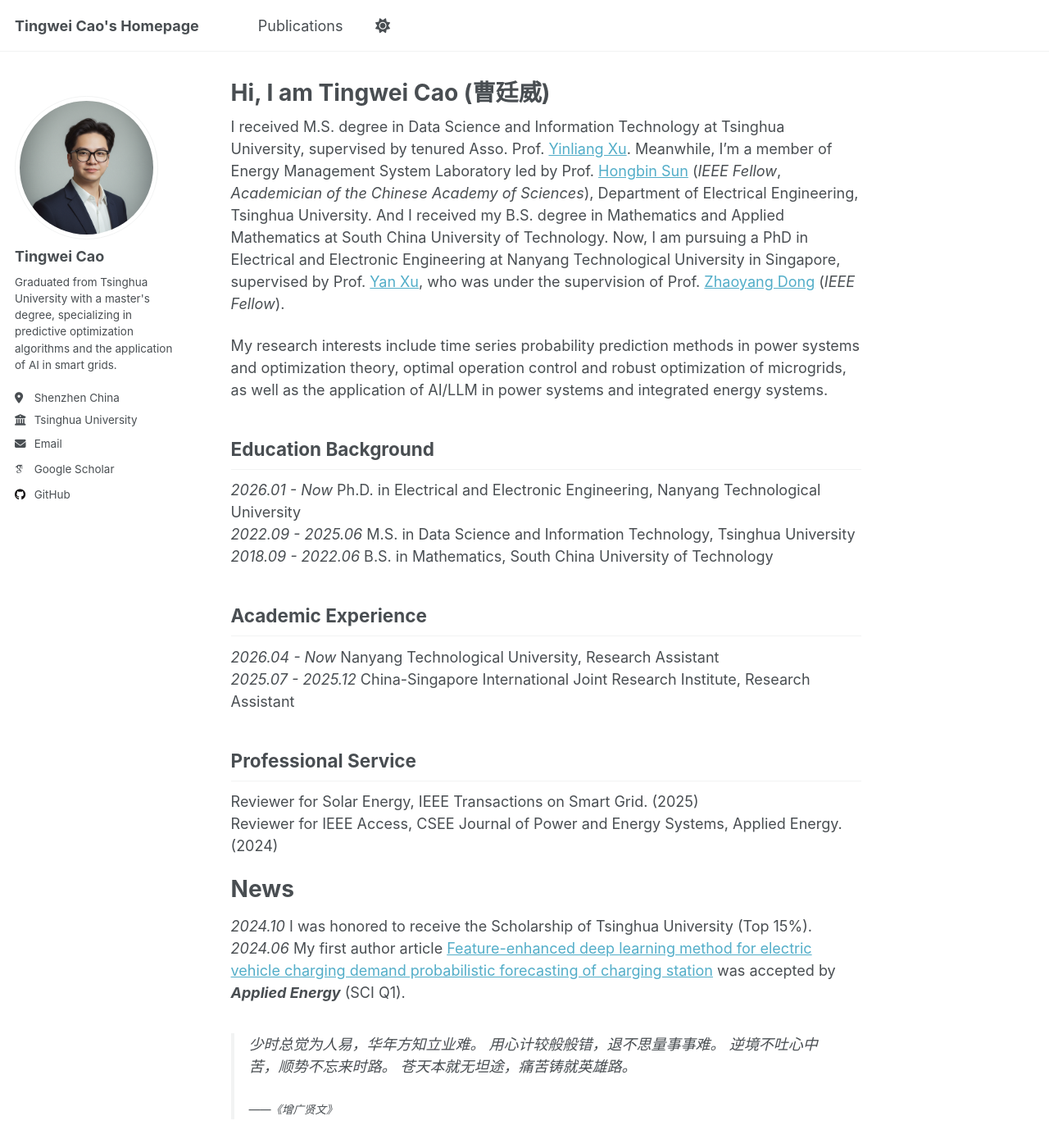
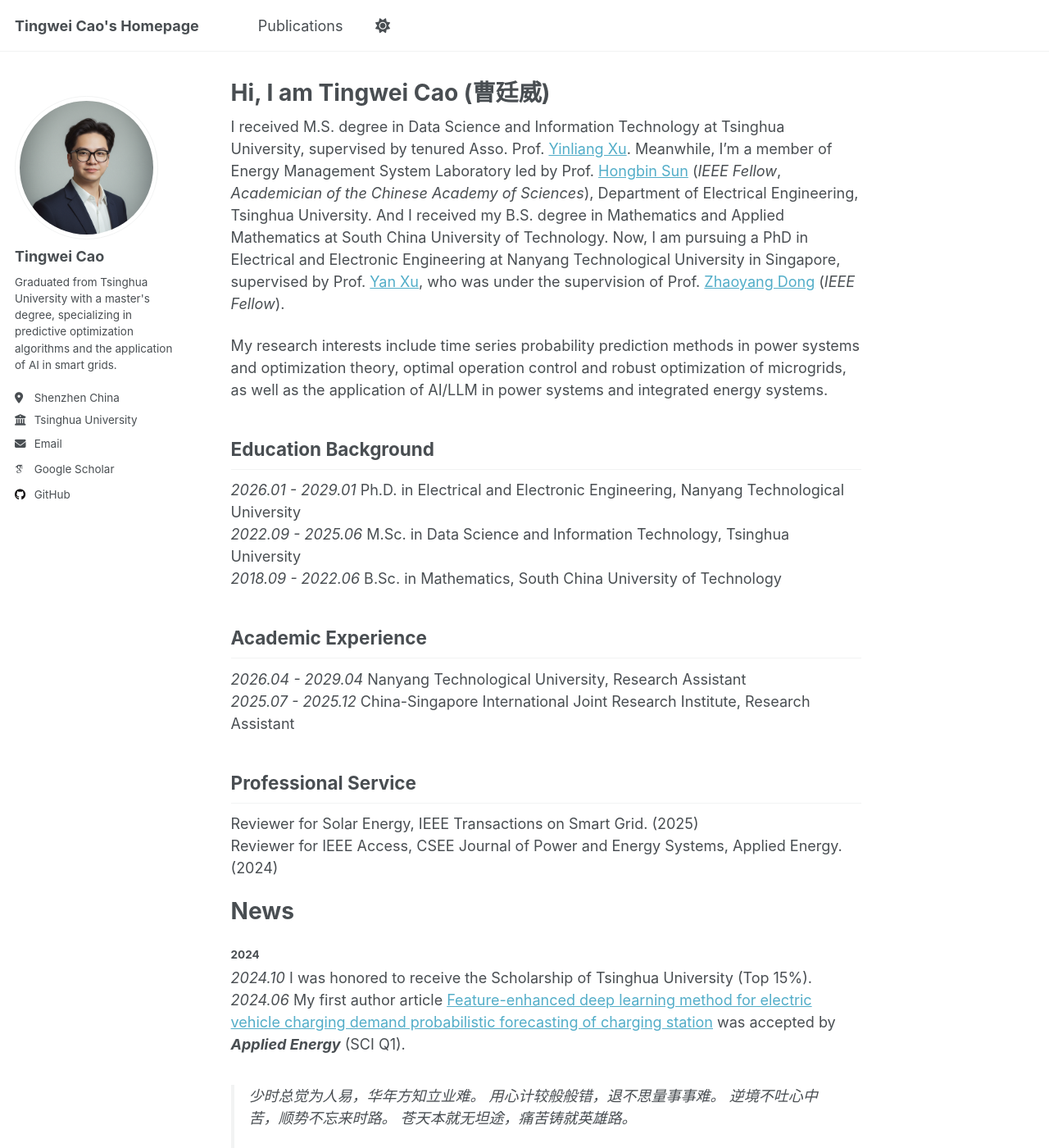
Before and after one commit to tingweicao/tingweicao.github.io, a Jekyll site: the page built from _pages/about.md, in a window 1280 px wide and 1400 px high. Shown: the whole window at 82% size. Built offline with Jekyll 4.4.1, drawn with Linux system fonts in a browser that asks for light colours; some web fonts are replaced; a script that is not in the unit is left out.

Commit message:
Update about.md

```diff
--- a/_pages/about.md
+++ b/_pages/about.md
@@ -13,13 +13,13 @@ My research interests include time series probability prediction methods in powe
 
 Education Background
 -----
-_2026.01 - Now_ Ph.D. in Electrical and Electronic Engineering, Nanyang Technological University
-_2022.09 - 2025.06_ M.S. in Data Science and Information Technology, Tsinghua University
-_2018.09 - 2022.06_ B.S. in Mathematics, South China University of Technology
+_2026.01 - 2029.01_ Ph.D. in Electrical and Electronic Engineering, Nanyang Technological University
+_2022.09 - 2025.06_ M.Sc. in Data Science and Information Technology, Tsinghua University
+_2018.09 - 2022.06_ B.Sc. in Mathematics, South China University of Technology
 
 Academic Experience
 ----
-_2026.04 - Now_ Nanyang Technological University, Research Assistant
+_2026.04 - 2029.04_ Nanyang Technological University, Research Assistant
 _2025.07 - 2025.12_ China-Singapore International Joint Research Institute, Research Assistant
 
 Professional Service
@@ -29,6 +29,7 @@ Reviewer for IEEE Access, CSEE Journal of Power and Energy Systems, Applied Ener
 
 News
 ======
+#### 2024
 _2024.10_ I was honored to receive the Scholarship of Tsinghua University (Top 15%).
 _2024.06_ My first author article [Feature-enhanced deep learning method for electric vehicle charging demand probabilistic forecasting of charging station](https://www.sciencedirect.com/science/article/abs/pii/S0306261924011346) was accepted by ***Applied Energy*** (SCI Q1).
 
```
